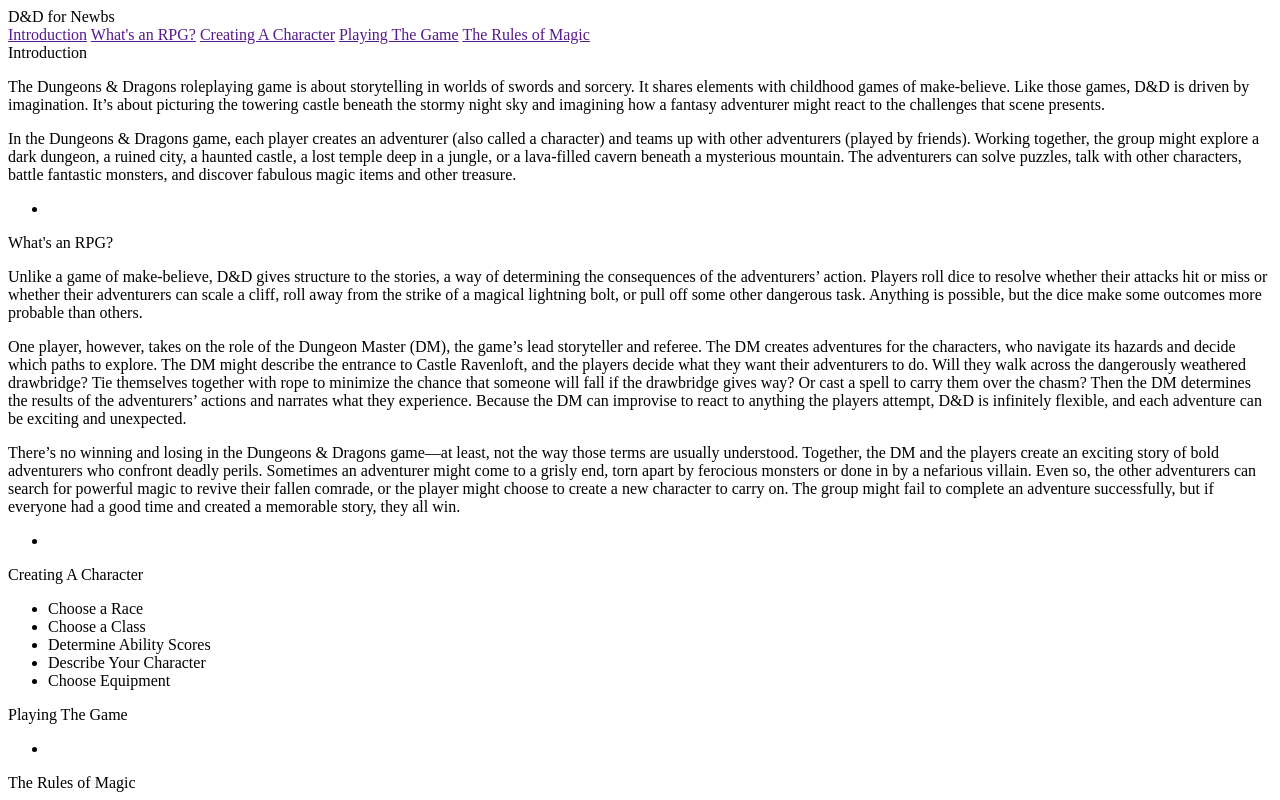
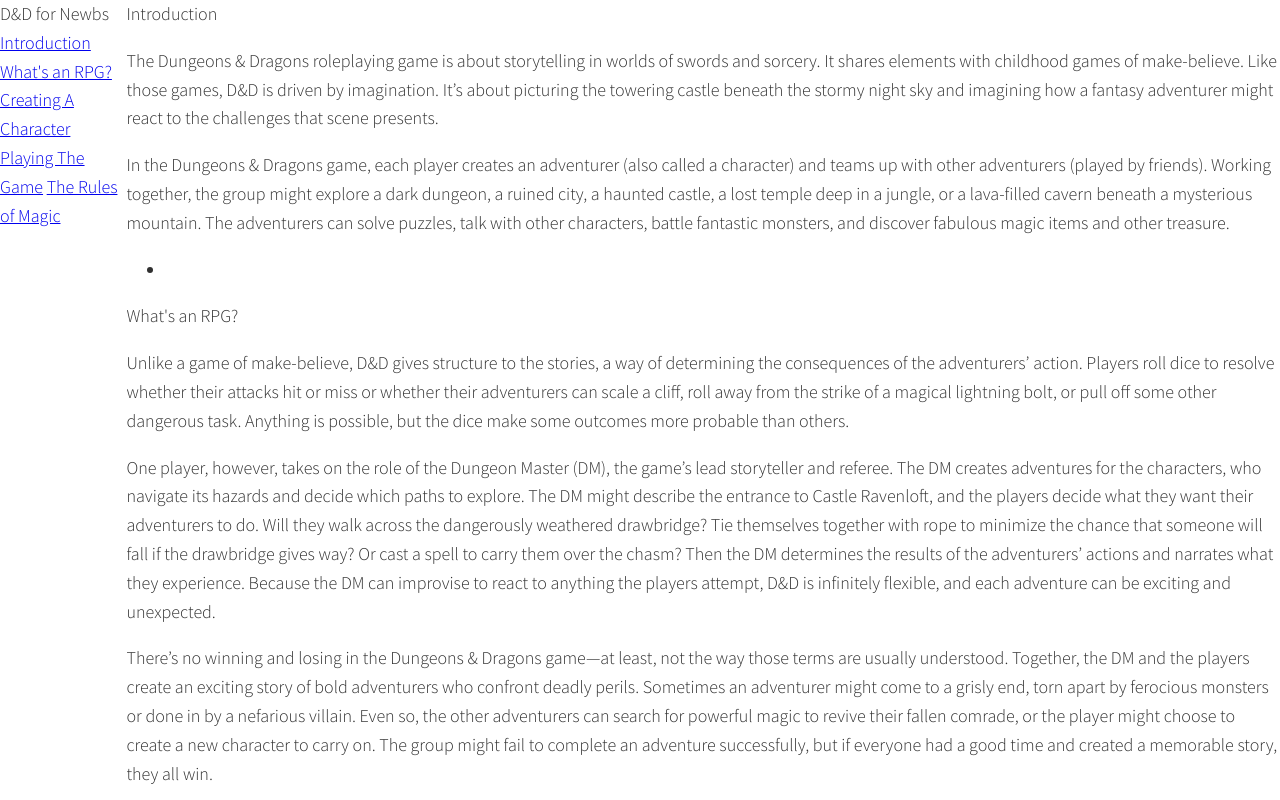
Before and after one commit to ryanroat/FCCTechDoc, a plain HTML site: page index.html in a window 1280 px wide. Shown: the top 800 px of the page. Drawn offline with nearby package versions, Linux system fonts and the light colour scheme.

Commit message:
update layout, add css styling

```diff
--- a/index.html
+++ b/index.html
@@ -3,6 +3,19 @@
 <head>
     <meta charset="UTF-8">
     <meta name="viewport" content="width=device-width, initial-scale=1.0">
+
+    <link
+        href="https://fonts.googleapis.com/css2?family=Source+Code+Pro:wght@400;900&family=Source+Sans+Pro:wght@300;900&display=swap"
+        rel="stylesheet"
+    />
+
+    <link
+        rel="stylesheet"
+        href="https://cdnjs.cloudflare.com/ajax/libs/normalize/8.0.1/normalize.min.css"
+    />
+
+    <link rel="stylesheet" href="style.css" />
+
     <!-- TODO: what is the title for this page? -->
     <title>Document</title>
 </head>
@@ -10,11 +23,11 @@
     <div class="container">
         <nav id="navbar">
             <header>D&D for Newbs</header>
-            <a href="" class="nav-link">Introduction</a>
-            <a href="" class="nav-link">What's an RPG?</a>
-            <a href="" class="nav-link">Creating A Character</a>
-            <a href="" class="nav-link">Playing The Game</a>
-            <a href="" class="nav-link">The Rules of Magic</a>
+            <a href="#introduction" class="nav-link">Introduction</a>
+            <a href="#what's_an_RPG?" class="nav-link">What's an RPG?</a>
+            <a href="#creating_a_character" class="nav-link">Creating A Character</a>
+            <a href="#playing_the_game" class="nav-link">Playing The Game</a>
+            <a href="#the_rules_of_magic" class="nav-link">The Rules of Magic</a>
         </nav>
         <main id="main-doc">
             <section class="main-section" id="introduction">
--- /dev/null
+++ b/style.css
@@ -0,0 +1,76 @@
+*,
+*::before,
+*::after {
+  box-sizing: border-box;
+}
+
+/* custom properties */
+
+:root {
+    --ff-primary: "Source Sans Pro", sans-serif;
+    --ff-secondary: "Source Code Pro", monospace;
+
+    --fw-reg: 300;
+    --fw-bold: 900;
+
+    --clr-light: #fff;
+    --clr-dark: #303030;
+    --clr-accent1: #457b9d;
+    --clr-accent2: #a8dadc;
+    --clr-accent3: #f1faee;
+
+    --fs-h1: 3rem;
+    --fs-h2: 2.25rem;
+    --fs-h3: 1.25rem;
+    --fs-body: 1rem;
+    --fs-logo: 3.5rem;
+
+  /* box shadow props */
+
+    --bs: 0.25em 0.25em 0.75em rgba(0, 0, 0, 0.25),
+      0.125em 00.125em 00.25em rgba(0, 0, 0, 0.15);
+  }
+
+  @media (min-width: 800px) {
+    :root {
+      --fs-h1: 4.5rem;
+      --fs-h2: 3.75rem;
+      --fs-h3: 1.5rem;
+      --fs-body: 1.125rem;
+      --fs-logo: 4rem;
+    }
+  }
+
+/* box shadow props */
+
+/* general styles */
+
+html {
+    scroll-behavior: smooth;
+  }
+
+  body {
+    background: var(--clr-light);
+    color: var(--clr-dark);
+    margin: 0;
+    font-family: var(--ff-primary);
+    font-size: var(--fs-body);
+    line-height: 1.6;
+  }
+
+/* buttons */
+
+/* typography */
+
+/* body sections */
+
+.container {
+    display: flex;
+    flex-direction: column;
+}
+
+@media (min-width: 800px) {
+    .container {
+        flex-direction: row;
+    }
+}
```
